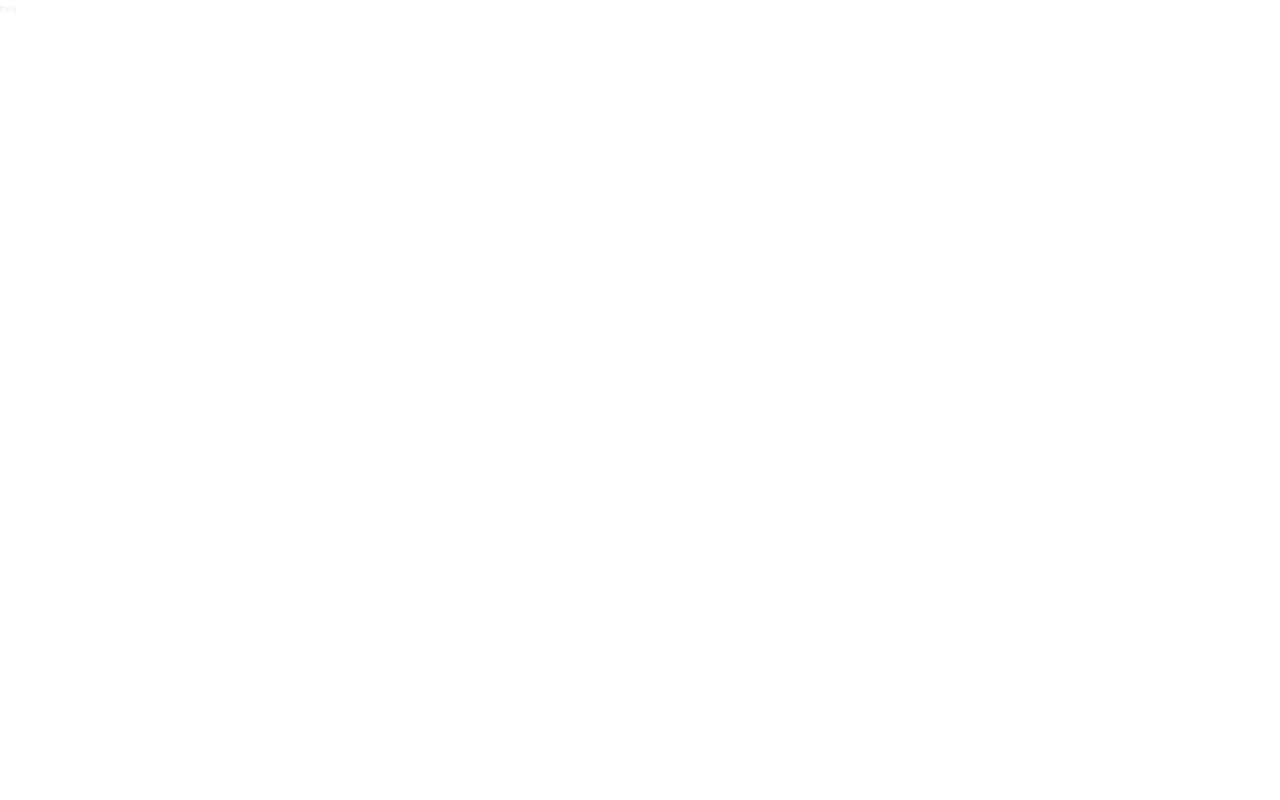
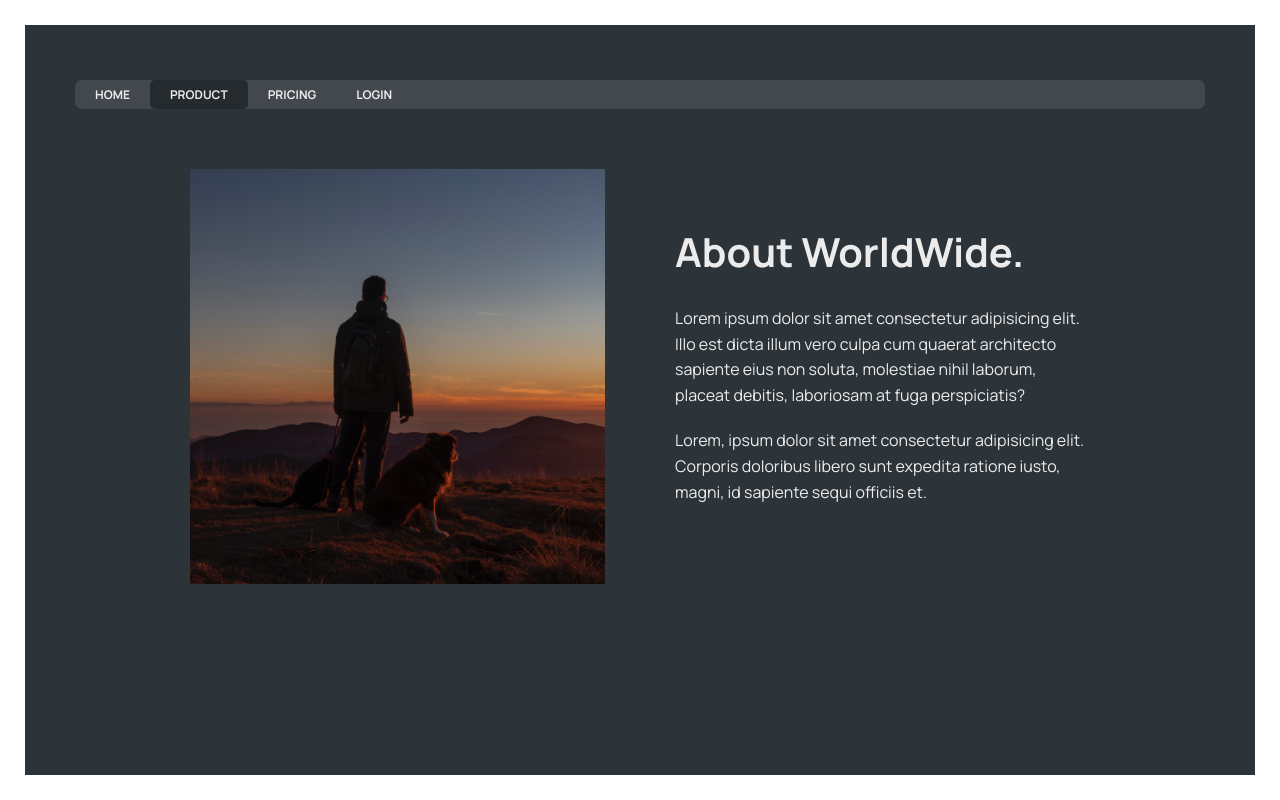
Before and after one commit to mohammadsalih/worldwise, a React (Vite) app: page /product in a window 1280 px wide. Built offline with nearby package versions, Linux system fonts and the light colour scheme.

Commit message:
ready to get started

```diff
--- a/package.json
+++ b/package.json
@@ -12,7 +12,8 @@
   "dependencies": {
     "@faker-js/faker": "^9.4.0",
     "react": "^18.3.1",
-    "react-dom": "^18.3.1"
+    "react-dom": "^18.3.1",
+    "react-router-dom": "^6.28.2"
   },
   "devDependencies": {
     "@eslint/js": "^9.17.0",
--- a/src/App.jsx
+++ b/src/App.jsx
@@ -1,5 +1,48 @@
+import {
+  BrowserRouter,
+  Route,
+  Routes,
+} from 'react-router-dom';
+
+import Homepage from './pages/Homepage';
+
+import Login from './pages/Login';
+
+import Product from './pages/Product';
+import Pricing from './pages/Pricing';
+
+import PageNotFound from './pages/PageNotFound';
+
 function App() {
-  return <div>hey</div>;
+  return (
+    <BrowserRouter>
+      <Routes>
+        <Route
+          path='/'
+          element={<Homepage />}
+        />
+
+        <Route
+          path='login'
+          element={<Login />}
+        />
+
+        <Route
+          path='product'
+          element={<Product />}
+        />
+        <Route
+          path='pricing'
+          element={<Pricing />}
+        />
+
+        <Route
+          path='*'
+          element={<PageNotFound />}
+        />
+      </Routes>
+    </BrowserRouter>
+  );
 }
 
 export default App;
--- /dev/null
+++ b/src/components/AppNav.jsx
@@ -0,0 +1,29 @@
+import { NavLink } from 'react-router-dom';
+
+import styles from './AppNav.module.css';
+
+function AppNav() {
+  return (
+    <nav className={styles.nav}>
+      <ul>
+        <li>
+          <NavLink to='/'>home</NavLink>
+        </li>
+
+        <li>
+          <NavLink to='/product'>product</NavLink>
+        </li>
+
+        <li>
+          <NavLink to='/pricing'>pricing</NavLink>
+        </li>
+
+        <li>
+          <NavLink to='/login'>login</NavLink>
+        </li>
+      </ul>
+    </nav>
+  );
+}
+
+export default AppNav;
--- a/src/pages/Homepage.jsx
+++ b/src/pages/Homepage.jsx
@@ -1,18 +1,25 @@
-import styles from "./Homepage.module.css";
+import styles from './Homepage.module.css';
+
+import AppNav from '../components/AppNav';
 
 export default function Homepage() {
   return (
     <main className={styles.homepage}>
+      <AppNav />
+
       <section>
         <h1>
           You travel the world.
           <br />
-          WorldWise keeps track of your adventures.
+          WorldWise keeps track of your
+          adventures.
         </h1>
         <h2>
-          A world map that tracks your footsteps into every city you can think
-          of. Never forget your wonderful experiences, and show your friends how
-          you have wandered the world.
+          A world map that tracks your footsteps
+          into every city you can think of. Never
+          forget your wonderful experiences, and
+          show your friends how you have wandered
+          the world.
         </h2>
       </section>
     </main>
--- a/src/pages/Pricing.jsx
+++ b/src/pages/Pricing.jsx
@@ -1,9 +1,12 @@
 // Uses the same styles as Product
-import styles from "./Product.module.css";
+import AppNav from '../components/AppNav';
+import styles from './Product.module.css';
 
 export default function Product() {
   return (
     <main className={styles.product}>
+      <AppNav />
+
       <section>
         <div>
           <h2>
@@ -12,12 +15,17 @@ export default function Product() {
             Just $9/month.
           </h2>
           <p>
-            Lorem ipsum dolor, sit amet consectetur adipisicing elit. Vitae vel
-            labore mollitia iusto. Recusandae quos provident, laboriosam fugit
+            Lorem ipsum dolor, sit amet
+            consectetur adipisicing elit. Vitae
+            vel labore mollitia iusto. Recusandae
+            quos provident, laboriosam fugit
             voluptatem iste.
           </p>
         </div>
-        <img src="img-2.jpg" alt="overview of a large city with skyscrapers" />
+        <img
+          src='img-2.jpg'
+          alt='overview of a large city with skyscrapers'
+        />
       </section>
     </main>
   );
--- a/src/pages/Product.jsx
+++ b/src/pages/Product.jsx
@@ -1,25 +1,32 @@
-import styles from "./Product.module.css";
+import AppNav from '../components/AppNav';
+import styles from './Product.module.css';
 
 export default function Product() {
   return (
     <main className={styles.product}>
+      <AppNav />
+
       <section>
         <img
-          src="img-1.jpg"
-          alt="person with dog overlooking mountain with sunset"
+          src='img-1.jpg'
+          alt='person with dog overlooking mountain with sunset'
         />
         <div>
           <h2>About WorldWide.</h2>
           <p>
-            Lorem ipsum dolor sit amet consectetur adipisicing elit. Illo est
-            dicta illum vero culpa cum quaerat architecto sapiente eius non
-            soluta, molestiae nihil laborum, placeat debitis, laboriosam at fuga
-            perspiciatis?
+            Lorem ipsum dolor sit amet consectetur
+            adipisicing elit. Illo est dicta illum
+            vero culpa cum quaerat architecto
+            sapiente eius non soluta, molestiae
+            nihil laborum, placeat debitis,
+            laboriosam at fuga perspiciatis?
           </p>
           <p>
-            Lorem, ipsum dolor sit amet consectetur adipisicing elit. Corporis
-            doloribus libero sunt expedita ratione iusto, magni, id sapiente
-            sequi officiis et.
+            Lorem, ipsum dolor sit amet
+            consectetur adipisicing elit. Corporis
+            doloribus libero sunt expedita ratione
+            iusto, magni, id sapiente sequi
+            officiis et.
           </p>
         </div>
       </section>
```
Also changed, not shown: src/pages/Login.jsx (+24 -11 lines), 1 other file (tests, documents, lock files or other folders).
